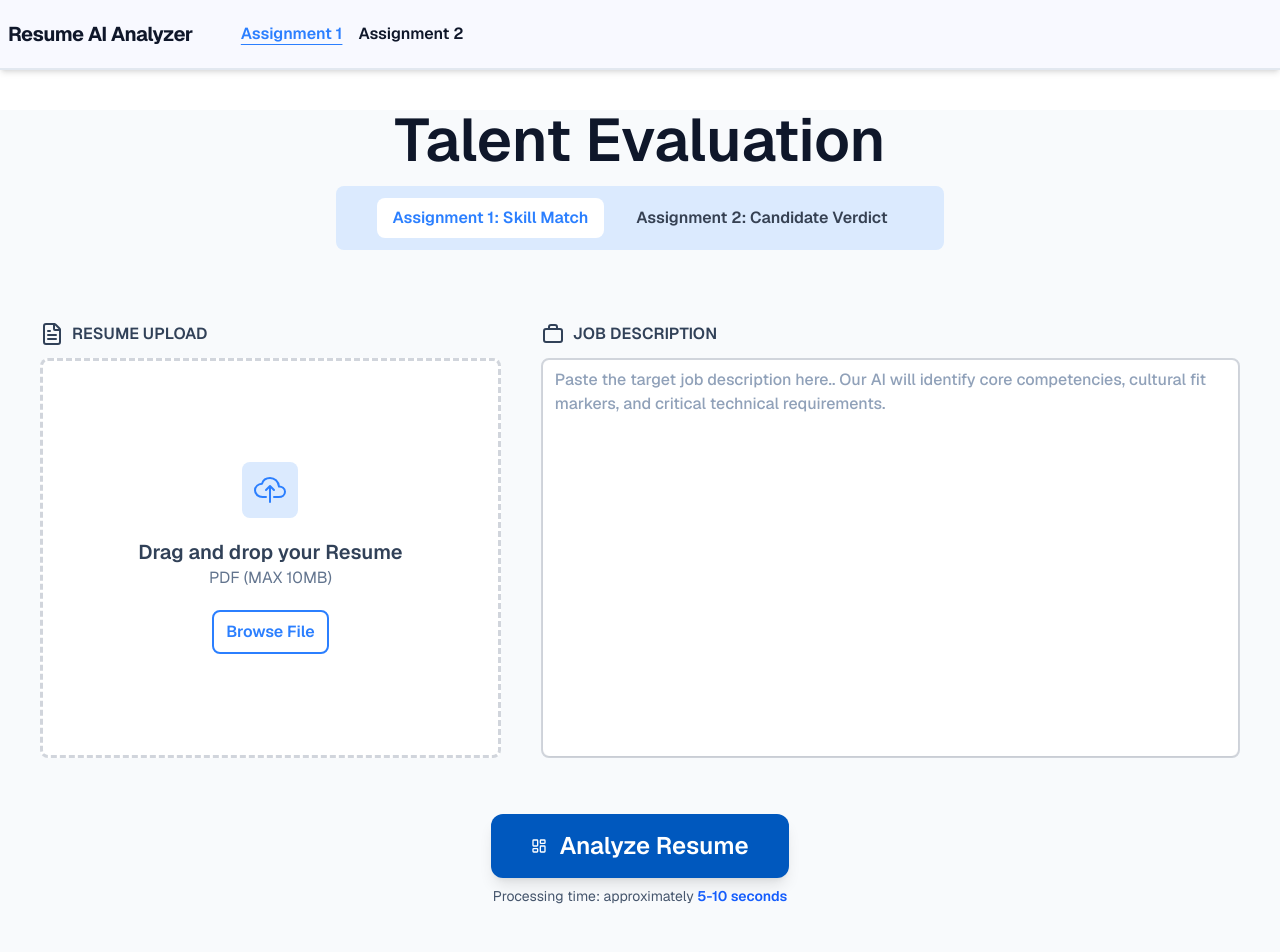
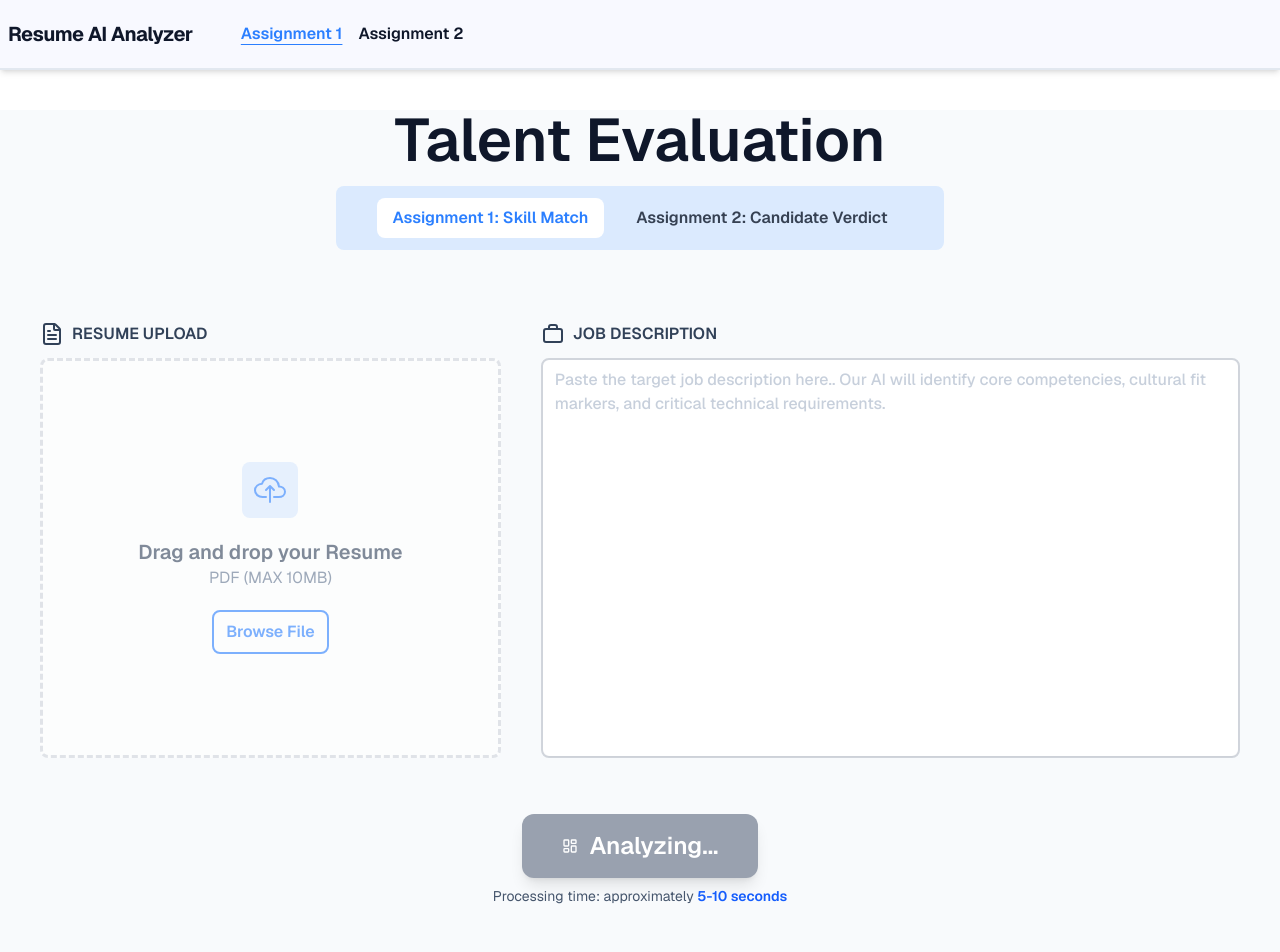
Before and after one commit to Neel-max-cpu/Resume-Analyzer, a Next.js app in the folder frontend/: page / in a window 1280 px wide. Shown: the top 952 px of the page. Built offline with nearby package versions, Linux system fonts and the light colour scheme; no server answers.

Commit message:
update frontend :memo:

```diff
--- a/frontend/src/component/Home.tsx
+++ b/frontend/src/component/Home.tsx
@@ -18,6 +18,7 @@ const Home = () => {
     const router = useRouter();
     const dispatch = useDispatch<AppDispatch>();
 
+    dispatch(setLoading(true));
     const {
         jobDescription,
         loading,
@@ -271,12 +272,12 @@ const Home = () => {
                     <button
                         onClick={handleUpload}
                         disabled={loading}
-                        className={`
-                            hover:cursor-pointer hover:-translate-y-2 hover:transition transition-all duration-300 ease-in-out flex items-center gap-x-3 bg-[#0058be] hover:bg-[#00499f] py-4 px-10 rounded-xl shadow-lg
-                            ${loading ? "bg-gray-400 cursor-not-allowed" :
-                                "bg-[#0058be] hover:bg-[#00499f] hover:-translate-y-1"}`
-                        }
-                    >
+                        className={`flex items-center gap-x-3 py-4 px-10 rounded-xl shadow-lg transition-all duration-300 ease-in-out
+                            ${loading
+                                ? "bg-gray-400 cursor-not-allowed"
+                                : "bg-[#0058be] hover:bg-[#00499f] hover:-translate-y-1 hover:cursor-pointer"
+                            }`}
+                        >
                         <LayoutDashboard className="w-4 h-4 text-white" strokeWidth={2} />
                         <span
                             className="font-semibold text-2xl text-white"
```
Also changed, not shown: 1 other file (tests, documents, lock files or other folders).
